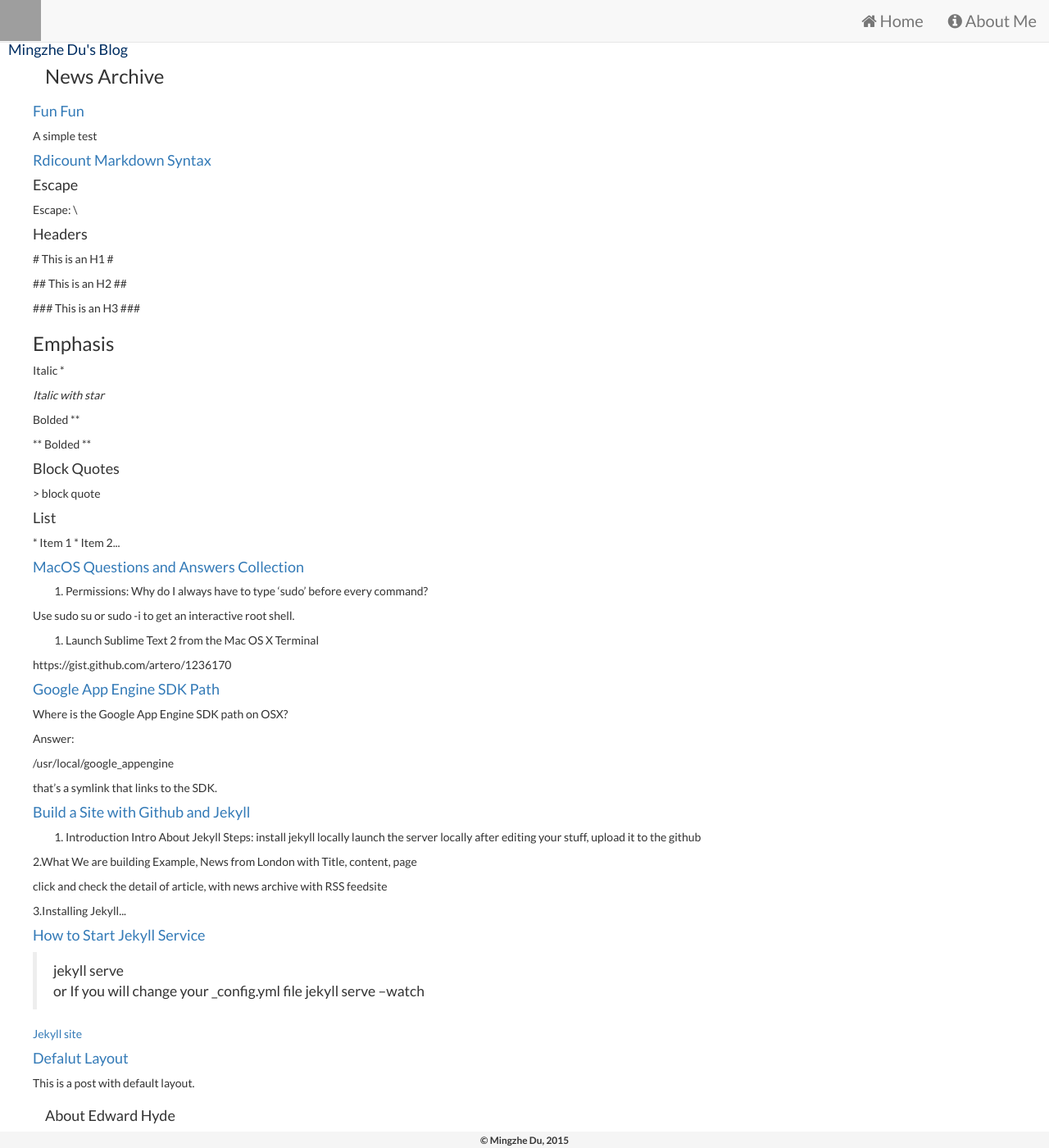
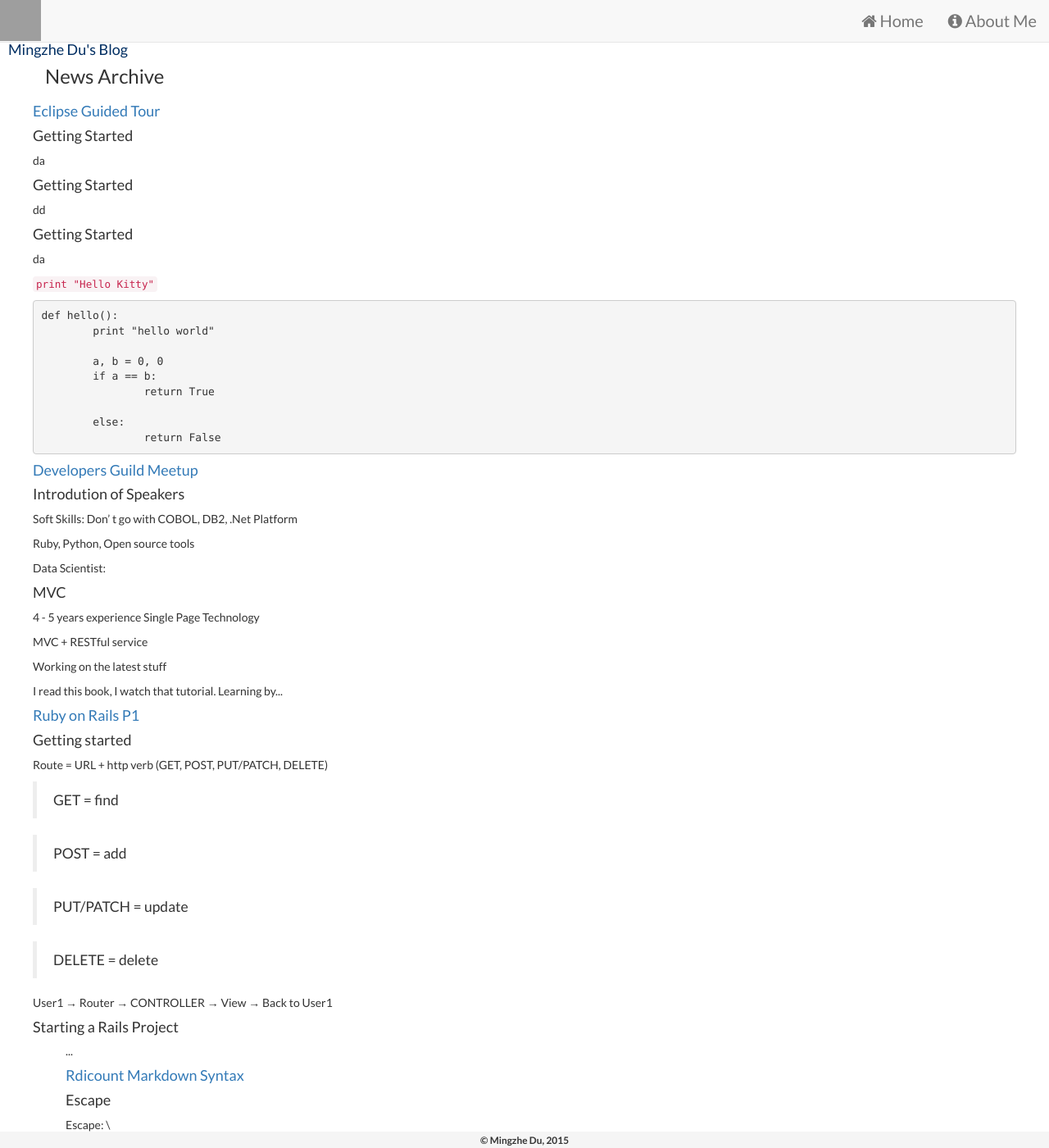
Before and after one commit to mzdu/mzdu.github.io, a Jekyll site: the page built from archive.html, in a window 1280 px wide and 1400 px high. Shown: the whole window at 82% size. Built offline with Jekyll 4.4.1, drawn with Linux system fonts in a browser that asks for light colours; nearby versions of some CDN libraries; Markdown is read by kramdown in place of the engine named in the settings; some of the changed text lies outside the part shown; grey boxes are pictures that could not be loaded.

Commit message:
added one blog on guild memetup

```diff
--- a/_config.yml
+++ b/_config.yml
@@ -8,9 +8,9 @@ logo_location: "https://avatars0.githubusercontent.com/u/1903316?v=3&s=140"
 #url: "" # the base hostname & protocol for your site
 
 # Build settings
-markdown: kramdown
-kramdown:
-  input: GFM
+markdown: rdiscount
+rdiscount:
+  extensions: [smart]
 
 highlighter: pygments
 
--- a/_posts/2015-04-29-default-layout.markdown
+++ b/_posts/2015-04-29-default-layout.markdown
@@ -5,4 +5,7 @@ tags: none
 date: April 29, 2015
 ---
 
-This is a post with default layout.
+List:
+Github, how to contribute to open source, folk, branches, merge?
+
+Java Tutorial Basic
--- a/_posts/2015-05-05-funfun.markdown
+++ /dev/null
@@ -1,7 +0,0 @@
----
-layout: post
-title: "Fun Fun "
-tags: markdown jekyll
-date: May 5, 2015
----
-A simple test
--- /dev/null
+++ b/_posts/2015-05-05-ruby-on-rails-p1.markdown
@@ -0,0 +1,77 @@
+---
+layout: post
+title: "Ruby on Rails P1"
+tags: RoR intro configuration
+date: May 6, 2015
+---
+####Getting started
+
+Route = URL + http verb (GET, POST, PUT/PATCH, DELETE)
+>GET = find
+
+>POST = add
+
+>PUT/PATCH = update
+
+>DELETE = delete
+
+
+User1 → Router → CONTROLLER → View → Back to User1
+
+####Starting a Rails Project
+
+1. check your ruby version
+>ruby -v
+
+2. check your rails version
+>rails -v
+
+3. install rails
+>gem install rails
+
+4. start new project
+>rails new projectname
+
+   start rails server
+>rails server or rails s
+
+The default url is localhost: 3000, add git tracking for local repo
+>git init
+>git add .
+
+Generate controller for rails
+>rails generate controller home index
+
+The files generated are saved under
+/app/views/home
+
+index.html.erb <----> /config/locales/routes.rb
+
+localhost: 3000/home/index   ←→   get ‘home/index’
+
+set home/index as root and create about page
+routes.rb
+Rails.application.routes.draw do
+
+  root 'home#index'
+
+  get '/about' => 'home#about'
+
+2. set home_controller.rb
+  def about
+  end
+
+3. add about.html.erb file under home directory
+
+
+####Outline of Ruby Study
+
+P1. Introduction and configuration of Ruby on Rails
+
+P2. Models and Migrations
+
+P3. Action Mailer and Active Job
+
+P4. Basics of the Asset PipelineP
+
+P5. Deployment
--- /dev/null
+++ b/_posts/2015-05-07-developers-guild.markdown
@@ -0,0 +1,90 @@
+---
+layout: post
+title: "Developers Guild Meetup"
+tags: guild meetup recruiting job-searching
+date: May 7, 2015
+---
+#### Introdution of Speakers
+
+Soft Skills:
+Don' t go with COBOL, DB2, .Net Platform
+
+Ruby, Python, Open source tools
+
+Data Scientist:
+
+#### MVC
+4 - 5 years experience
+Single Page Technology
+
+MVC + RESTful service
+
+Working on the latest stuff
+
+I read this book, I watch that tutorial. Learning by yourself is more impressive.
+"I want to know what you think."
+"How to solve a problem, saving your time on learning the syntax itself."
+
+#### PluralSight
+recommended for visual learner
+
+http://it-ebooks.info/tag/programming/
+
+actively study
+
+
+#### Your Roles in Resume
+Project based:
+For each bullet, list all tech tracks and frameworks that you used.
+
+###Thank you letter ---- is very important. Follow-up. Repeat your name periodically.
+What is your personal brand?
+
+Facebook: personal, your email, google, don't complain on web which will affect your reputation in this virtual world.
+
+Personality! Show your personality, be nice during the interview and phone call.
+
+Check out your connector's background. Know the company you are talking with, what they do, how would I fit in the comany.
+It is two way straight.
+
+HR: What do you have questions about the position? ASK!
+
+you need to prepare some stuff about the company and the position. The more you interact with us, the more you will be more fit.
+
+What is this position? What is the typical day like? Are you able to adapt in this environment? for mutual training
+
+Am I gonna have a mentor? Is there any training? on-call availability? Working atmosphere? expectation?
+
+What kind of a learner are you? pair programming, book, video. Know the interesting thing you would like to work on.
+Web development, back-end,
+
+Agile Process, small team,
+
+keep putting yourself in front of them.
+
+How to close the interview? I really like your company, I really like this job, what is the next step?
+
+####Being exciting!!!!! Curious! Ambitious!
+
+Mobile app programming is the trend. Must know what apple is looking for. There are a lot of rules need to be follow.
+Deliver the MVP to store first, then add more features later.
+
+#### podcast, listen
+
+Struggle with Social Interacting. Go outside, do not stay in your dorm. You have to get up, take a shower, dress up.
+
+The best way is two people standing side by side in front of a white board.
+
+#### Don't just be a consumer, also be a contributor.
+
+`print "Hello Kitty"`
+
+	def hello():
+		print "hello world"
+
+		a, b = 0, 0
+		if a == b:
+			return True
+
+		else:
+			return False
--- /dev/null
+++ b/_posts/2015-05-07-eclipse-guided-tour.markdown
@@ -0,0 +1,24 @@
+---
+layout: post
+title: "Eclipse Guided Tour"
+tags: eclipse guide
+date: May 7, 2015
+---
+#### Getting Started
+da
+#### Getting Started
+dd
+#### Getting Started
+da
+
+`print "Hello Kitty"`
+
+	def hello():
+		print "hello world"
+
+		a, b = 0, 0
+		if a == b:
+			return True
+
+		else:
+			return False
```
Also changed, not shown: 3 other files.
